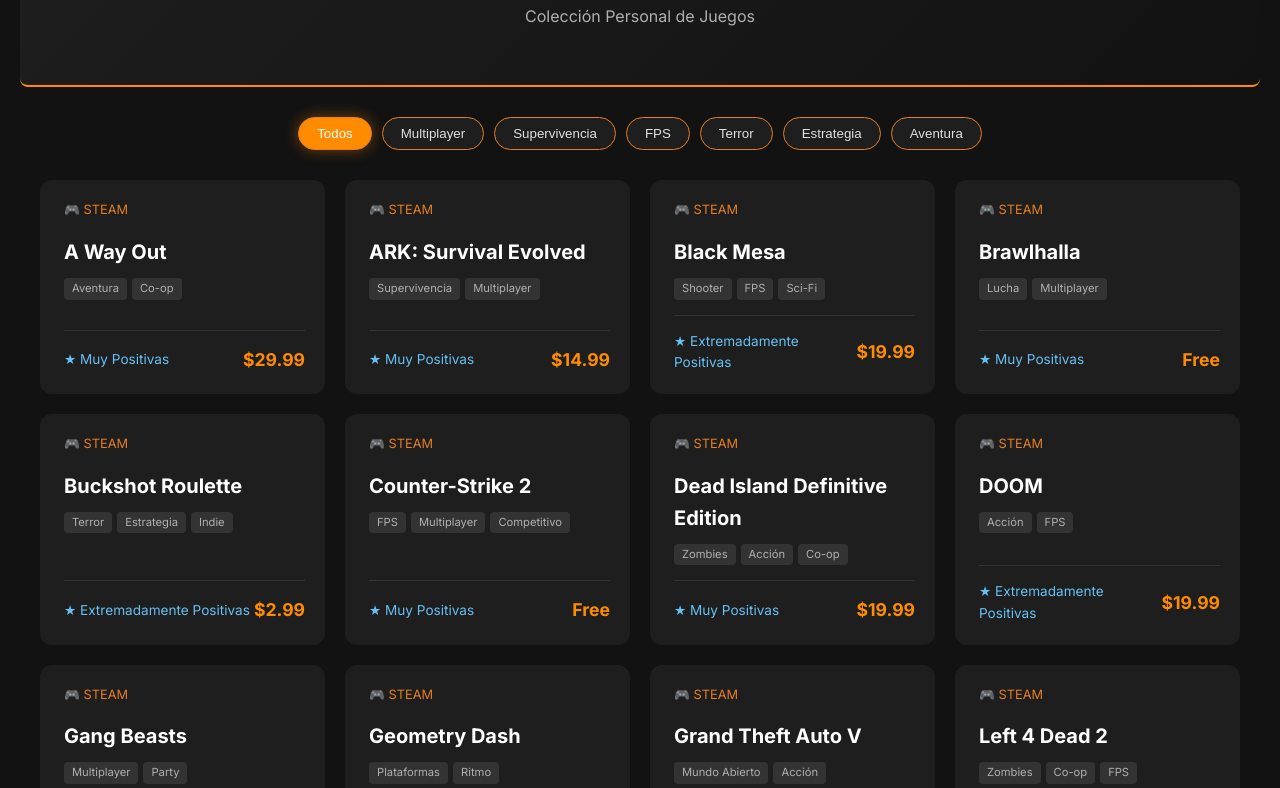
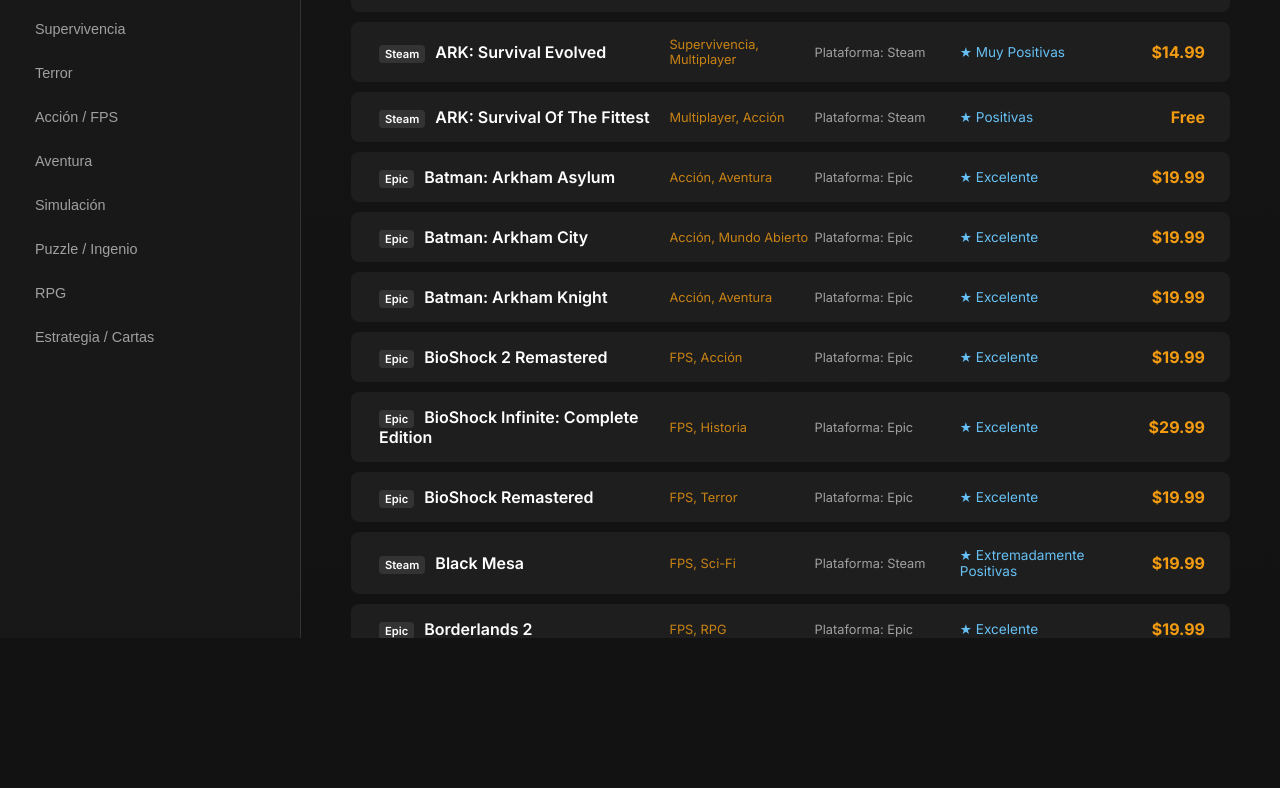
Before and after one commit to lisanpereyra15-max/juegos, a plain HTML site: page index.html in a window 1280 px wide. Shown: the part 162-950 px from the top of the page. After the commit the page ends 800 px from the top, so only its background shows below. Drawn offline with Linux system fonts and the light colour scheme.

Commit message:
Add files via upload

```diff
--- a/index.html
+++ b/index.html
@@ -1,243 +1,292 @@
-index.html
 <!DOCTYPE html>
 <html lang="es">
 <head>
     <meta charset="UTF-8">
     <meta name="viewport" content="width=device-width, initial-scale=1.0">
-    <title>Mi Biblioteca de Steam | Gaming Vault</title>
-    <link href="https://fonts.googleapis.com/css2?family=Inter:wght@300;400;700&display=swap" rel="stylesheet">
+    <title>GameVault | Mi Biblioteca Completa</title>
+    <link href="https://fonts.googleapis.com/css2?family=Inter:wght@300;400;600;700&display=swap" rel="stylesheet">
     <style>
         :root {
-            --bg-color: #121212; /* Fondo oscuro base */
-            --card-bg: #1e1e1e; /* Color de las tarjetas */
-            --accent-warm: #ff8c00; /* Naranja cálido */
-            --accent-soft: #e67e22; /* Ámbar */
-            --text-main: #e0e0e0;
-            --text-dim: #b0b0b0;
-            --steam-blue: #171a21;
+            --bg-body: #121212;
+            --bg-side: #181818;
+            --bg-item: #1e1e1e;
+            --bg-item-hover: #252525;
+            --accent: #f39c12; /* Naranja cálido */
+            --accent-glow: rgba(243, 156, 18, 0.2);
+            --text-p: #e0e0e0;
+            --text-s: #a0a0a0;
+            --steam: #1b2838;
+            --epic: #2a2a2a;
         }
 
         body {
             font-family: 'Inter', sans-serif;
-            background-color: var(--bg-color);
-            color: var(--text-main);
+            background-color: var(--bg-body);
+            color: var(--text-p);
             margin: 0;
+            display: flex;
+            height: 100vh;
+            overflow: hidden;
+        }
+
+        /* Sidebar de Filtros */
+        aside {
+            width: 260px;
+            background-color: var(--bg-side);
+            border-right: 1px solid #333;
+            display: flex;
+            flex-direction: column;
             padding: 20px;
-            line-height: 1.6;
+            flex-shrink: 0;
+        }
+
+        aside h2 {
+            font-size: 1.2rem;
+            color: var(--accent);
+            text-transform: uppercase;
+            letter-spacing: 1px;
+            margin-bottom: 25px;
+        }
+
+        .filter-group {
+            display: flex;
+            flex-direction: column;
+            gap: 8px;
+            overflow-y: auto;
+        }
+
+        .filter-btn {
+            background: transparent;
+            border: none;
+            color: var(--text-s);
+            text-align: left;
+            padding: 10px 15px;
+            border-radius: 6px;
+            cursor: pointer;
+            font-size: 0.9rem;
+            transition: all 0.2s;
+        }
+
+        .filter-btn:hover {
+            background: var(--bg-item);
+            color: white;
+        }
+
+        .filter-btn.active {
+            background: var(--accent);
+            color: #000;
+            font-weight: 600;
+        }
+
+        /* Contenedor Principal */
+        main {
+            flex-grow: 1;
+            padding: 30px 50px;
+            overflow-y: auto;
+            background: linear-gradient(180deg, #141414 0%, #121212 100%);
         }
 
         header {
-            text-align: center;
-            padding: 40px 0;
-            background: linear-gradient(135deg, #1e1e1e 0%, #121212 100%);
-            border-bottom: 2px solid var(--accent-warm);
-            margin-bottom: 30px;
-            border-radius: 8px;
-        }
-
-        h1 {
-            margin: 0;
-            font-size: 2.5rem;
-            color: var(--accent-warm);
-            text-transform: uppercase;
-            letter-spacing: 2px;
-        }
-
-        /* Estilos de Filtros */
-        .filters {
-            display: flex;
-            justify-content: center;
-            flex-wrap: wrap;
-            gap: 10px;
             margin-bottom: 30px;
         }
 
-        .filter-btn {
-            background: var(--card-bg);
-            color: var(--text-main);
-            border: 1px solid var(--accent-soft);
-            padding: 8px 18px;
-            border-radius: 20px;
-            cursor: pointer;
-            transition: all 0.3s ease;
+        header h1 {
+            font-size: 2rem;
+            margin: 0;
         }
 
-        .filter-btn:hover, .filter-btn.active {
-            background: var(--accent-warm);
-            color: white;
-            box-shadow: 0 0 15px rgba(255, 140, 0, 0.4);
+        header p {
+            color: var(--text-s);
+            margin-top: 5px;
         }
 
-        /* Grid de Juegos */
-        .games-grid {
-            display: grid;
-            grid-template-columns: repeat(auto-fill, minmax(280px, 1fr));
-            gap: 20px;
-            max-width: 1200px;
-            margin: 0 auto;
+        /* Lista Vertical */
+        .game-list {
+            display: flex;
+            flex-direction: column;
+            gap: 10px;
+            max-width: 1000px;
         }
 
-        .game-card {
-            background: var(--card-bg);
-            border-radius: 12px;
-            padding: 20px;
-            border-left: 4px solid transparent;
-            transition: transform 0.3s ease, border-color 0.3s ease;
-            display: flex;
-            flex-direction: column;
-            justify-content: space-between;
+        .game-row {
+            background-color: var(--bg-item);
+            padding: 15px 25px;
+            border-radius: 8px;
+            display: grid;
+            grid-template-columns: 2fr 1fr 1fr 1fr 100px;
+            align-items: center;
+            transition: all 0.2s;
+            border-left: 3px solid transparent;
         }
 
-        .game-card:hover {
-            transform: translateY(-5px);
-            border-left-color: var(--accent-warm);
-            box-shadow: 0 10px 20px rgba(0,0,0,0.5);
+        .game-row:hover {
+            background-color: var(--bg-item-hover);
+            border-left-color: var(--accent);
+            transform: translateX(5px);
         }
 
-        .game-title {
-            font-size: 1.25rem;
-            font-weight: bold;
-            margin-bottom: 10px;
-            color: white;
+        .name-col { font-weight: 600; font-size: 1rem; color: #fff; }
+        .platform-col { font-size: 0.8rem; color: var(--text-s); }
+        .category-col { font-size: 0.8rem; color: var(--accent); opacity: 0.8; }
+        .rating-col { font-size: 0.85rem; color: #66c0f4; }
+        .price-col { text-align: right; font-weight: 700; color: var(--accent); }
+
+        .badge {
+            padding: 2px 6px;
+            border-radius: 4px;
+            font-size: 0.7rem;
+            margin-right: 10px;
+            background: #333;
         }
 
-        .game-platform {
-            font-size: 0.8rem;
-            text-transform: uppercase;
-            color: var(--accent-soft);
-            margin-bottom: 15px;
-            display: flex;
-            align-items: center;
-            gap: 5px;
-        }
+        /* Scrollbar Personalizado */
+        ::-webkit-scrollbar { width: 8px; }
+        ::-webkit-scrollbar-track { background: var(--bg-body); }
+        ::-webkit-scrollbar-thumb { background: #333; border-radius: 10px; }
+        ::-webkit-scrollbar-thumb:hover { background: var(--accent); }
 
-        .game-tags {
-            display: flex;
-            flex-wrap: wrap;
-            gap: 5px;
-            margin-bottom: 15px;
-        }
-
-        .tag {
-            font-size: 0.7rem;
-            background: #333;
-            padding: 2px 8px;
-            border-radius: 4px;
-            color: var(--text-dim);
-        }
-
-        .game-info {
-            border-top: 1px solid #333;
-            padding-top: 15px;
-            display: flex;
-            justify-content: space-between;
-            align-items: center;
-        }
-
-        .steam-rating {
-            font-size: 0.85rem;
-            color: #66c0f4; /* Azul Steam */
-        }
-
-        .game-price {
-            font-weight: bold;
-            color: var(--accent-warm);
-            font-size: 1.1rem;
-        }
-
-        /* Animación para el filtrado */
-        .hidden {
-            display: none;
+        @media (max-width: 900px) {
+            .game-row { grid-template-columns: 1fr 1fr; gap: 10px; }
+            .rating-col, .category-col { display: none; }
+            body { flex-direction: column; }
+            aside { width: 100%; height: auto; border-right: none; border-bottom: 1px solid #333; }
+            .filter-group { flex-direction: row; flex-wrap: wrap; }
         }
     </style>
 </head>
 <body>
 
-    <header>
-        <h1>Mi Biblioteca Steam</h1>
-        <p style="color: var(--text-dim);">Colección Personal de Juegos</p>
-    </header>
+    <aside>
+        <h2>Filtros</h2>
+        <div class="filter-group">
+            <button class="filter-btn active" onclick="filterBy('all', this)">Todos los Juegos</button>
+            <button class="filter-btn" onclick="filterBy('Multiplayer', this)">Multiplayer</button>
+            <button class="filter-btn" onclick="filterBy('Supervivencia', this)">Supervivencia</button>
+            <button class="filter-btn" onclick="filterBy('Terror', this)">Terror</button>
+            <button class="filter-btn" onclick="filterBy('FPS', this)">Acción / FPS</button>
+            <button class="filter-btn" onclick="filterBy('Aventura', this)">Aventura</button>
+            <button class="filter-btn" onclick="filterBy('Simulación', this)">Simulación</button>
+            <button class="filter-btn" onclick="filterBy('Puzzle', this)">Puzzle / Ingenio</button>
+            <button class="filter-btn" onclick="filterBy('RPG', this)">RPG</button>
+            <button class="filter-btn" onclick="filterBy('Estrategia', this)">Estrategia / Cartas</button>
+        </div>
+    </aside>
 
-    <div class="filters" id="filter-container">
-        <button class="filter-btn active" onclick="filterSelection('all')">Todos</button>
-        <button class="filter-btn" onclick="filterSelection('Multiplayer')">Multiplayer</button>
-        <button class="filter-btn" onclick="filterSelection('Supervivencia')">Supervivencia</button>
-        <button class="filter-btn" onclick="filterSelection('FPS')">FPS</button>
-        <button class="filter-btn" onclick="filterSelection('Terror')">Terror</button>
-        <button class="filter-btn" onclick="filterSelection('Estrategia')">Estrategia</button>
-        <button class="filter-btn" onclick="filterSelection('Aventura')">Aventura</button>
-    </div>
+    <main>
+        <header>
+            <h1>Gaming Vault</h1>
+            <p id="counter">Cargando biblioteca...</p>
+        </header>
 
-    <div class="games-grid" id="games-grid">
-        </div>
+        <div class="game-list" id="game-list-container">
+            </div>
+    </main>
 
     <script>
         const games = [
-            { title: "A Way Out", platform: "Steam", categories: ["Aventura", "Co-op"], rating: "Muy Positivas", price: "$29.99" },
-            { title: "ARK: Survival Evolved", platform: "Steam", categories: ["Supervivencia", "Multiplayer"], rating: "Muy Positivas", price: "$14.99" },
-            { title: "Black Mesa", platform: "Steam", categories: ["Shooter", "FPS", "Sci-Fi"], rating: "Extremadamente Positivas", price: "$19.99" },
-            { title: "Brawlhalla", platform: "Steam", categories: ["Lucha", "Multiplayer"], rating: "Muy Positivas", price: "Free" },
-            { title: "Buckshot Roulette", platform: "Steam", categories: ["Terror", "Estrategia", "Indie"], rating: "Extremadamente Positivas", price: "$2.99" },
-            { title: "Counter-Strike 2", platform: "Steam", categories: ["FPS", "Multiplayer", "Competitivo"], rating: "Muy Positivas", price: "Free" },
-            { title: "Dead Island Definitive Edition", platform: "Steam", categories: ["Zombies", "Acción", "Co-op"], rating: "Muy Positivas", price: "$19.99" },
-            { title: "DOOM", platform: "Steam", categories: ["Acción", "FPS"], rating: "Extremadamente Positivas", price: "$19.99" },
-            { title: "Gang Beasts", platform: "Steam", categories: ["Multiplayer", "Party"], rating: "Muy Positivas", price: "$19.99" },
-            { title: "Geometry Dash", platform: "Steam", categories: ["Plataformas", "Ritmo"], rating: "Extremadamente Positivas", price: "$4.99" },
-            { title: "Grand Theft Auto V", platform: "Steam", categories: ["Mundo Abierto", "Acción"], rating: "Muy Positivas", price: "$29.99" },
-            { title: "Left 4 Dead 2", platform: "Steam", categories: ["Zombies", "Co-op", "FPS"], rating: "Extremadamente Positivas", price: "$9.99" },
-            { title: "Lethal Company", platform: "Steam", categories: ["Terror", "Co-op", "Multiplayer"], rating: "Extremadamente Positivas", price: "$9.99" },
-            { title: "Phasmophobia", platform: "Steam", categories: ["Terror", "Co-op", "Investigación"], rating: "Extremadamente Positivas", price: "$13.99" },
-            { title: "Project Zomboid", platform: "Steam", categories: ["Supervivencia", "RPG", "Zombies"], rating: "Extremadamente Positivas", price: "$19.99" },
-            { title: "Raft", platform: "Steam", categories: ["Supervivencia", "Co-op", "Aventura"], rating: "Muy Positivas", price: "$19.99" },
-            { title: "Subnautica", platform: "Steam", categories: ["Supervivencia", "Exploración"], rating: "Extremadamente Positivas", price: "$29.99" },
-            { title: "The Forest", platform: "Steam", categories: ["Supervivencia", "Terror", "Co-op"], rating: "Extremadamente Positivas", price: "$19.99" },
-            { title: "The Witcher: Enhanced Edition", platform: "Steam", categories: ["RPG", "Fantasía"], rating: "Muy Positivas", price: "$9.99" },
-            { title: "Unravel Two", platform: "Steam", categories: ["Plataformas", "Co-op"], rating: "Muy Positivas", price: "$19.99" }
+            // --- STEAM LIBRARY ---
+            { n: "A Way Out", p: "Steam", c: ["Aventura", "Co-op"], r: "Muy Positivas", pr: "$29.99" },
+            { n: "ARK: Survival Evolved", p: "Steam", c: ["Supervivencia", "Multiplayer"], r: "Muy Positivas", pr: "$14.99" },
+            { n: "ARK: Survival Of The Fittest", p: "Steam", c: ["Multiplayer", "Acción"], r: "Positivas", pr: "Free" },
+            { n: "Black Mesa", p: "Steam", c: ["FPS", "Sci-Fi"], r: "Extremadamente Positivas", pr: "$19.99" },
+            { n: "Brawlhalla", p: "Steam", c: ["Lucha", "Multiplayer"], r: "Muy Positivas", pr: "Free" },
+            { n: "Bread & Fred Demo", p: "Steam", c: ["Plataformas", "Co-op"], r: "Muy Positivas", pr: "Free" },
+            { n: "Bridge Constructor Portal", p: "Steam", c: ["Puzzle", "Simulación"], r: "Extremadamente Positivas", pr: "$9.99" },
+            { n: "Buckshot Roulette", p: "Steam", c: ["Terror", "Estrategia"], r: "Extremadamente Positivas", pr: "$2.99" },
+            { n: "Call of Duty", p: "Steam", c: ["FPS", "Multiplayer"], r: "Variadas", pr: "$19.99" },
+            { n: "Counter-Strike 2", p: "Steam", c: ["FPS", "Multiplayer"], r: "Muy Positivas", pr: "Free" },
+            { n: "Dead Age", p: "Steam", c: ["RPG", "Zombies", "Estrategia"], r: "Muy Positivas", pr: "$14.99" },
+            { n: "Dead Island Definitive Edition", p: "Steam", c: ["Zombies", "Acción"], r: "Muy Positivas", pr: "$19.99" },
+            { n: "DOOM", p: "Steam", c: ["FPS", "Acción"], r: "Extremadamente Positivas", pr: "$19.99" },
+            { n: "Escape Memoirs: Mini Stories", p: "Steam", c: ["Puzzle", "Terror"], r: "Muy Positivas", pr: "Free" },
+            { n: "Escape Memoirs: Questionable Side Stories", p: "Steam", c: ["Puzzle", "Aventura"], r: "Muy Positivas", pr: "Free" },
+            { n: "Escape Room - The Sick Colleague", p: "Steam", c: ["Puzzle", "Indie"], r: "Muy Positivas", pr: "$4.99" },
+            { n: "Gang Beasts", p: "Steam", c: ["Multiplayer", "Física"], r: "Muy Positivas", pr: "$19.99" },
+            { n: "Geometry Dash", p: "Steam", c: ["Plataformas", "Ritmo"], r: "Extremadamente Positivas", pr: "$4.99" },
+            { n: "Getting Over It with Bennett Foddy", p: "Steam", c: ["Física", "Difícil"], r: "Muy Positivas", pr: "$7.99" },
+            { n: "Golf It!", p: "Steam", c: ["Deportes", "Multiplayer"], r: "Muy Positivas", pr: "$8.99" },
+            { n: "Golf With Your Friends", p: "Steam", c: ["Deportes", "Multiplayer"], r: "Muy Positivas", pr: "$14.99" },
+            { n: "Governor of Poker 3", p: "Steam", c: ["Estrategia", "Cartas"], r: "Muy Positivas", pr: "Free" },
+            { n: "GTA V", p: "Steam", c: ["Mundo Abierto", "Acción"], r: "Muy Positivas", pr: "$29.99" },
+            { n: "Hacknet", p: "Steam", c: ["Simulación", "Hack"], r: "Extremadamente Positivas", pr: "$9.99" },
+            { n: "Internet Cafe Simulator 2", p: "Steam", c: ["Simulación", "Gestión"], r: "Variadas", pr: "$19.99" },
+            { n: "Left 4 Dead 2", p: "Steam", c: ["FPS", "Zombies", "Multiplayer"], r: "Extremadamente Positivas", pr: "$9.99" },
+            { n: "Lethal Company", p: "Steam", c: ["Terror", "Co-op"], r: "Extremadamente Positivas", pr: "$9.99" },
+            { n: "Metal Gear Rising: Revengeance", p: "Steam", c: ["Acción", "Hack & Slash"], r: "Extremadamente Positivas", pr: "$29.99" },
+            { n: "MONOPOLY Poker", p: "Steam", c: ["Estrategia", "Cartas"], r: "Variadas", pr: "Free" },
+            { n: "Once Human", p: "Steam", c: ["Supervivencia", "Mundo Abierto"], r: "Muy Positivas", pr: "Free" },
+            { n: "PAYDAY 2", p: "Steam", c: ["Acción", "Multiplayer"], r: "Muy Positivas", pr: "$9.99" },
+            { n: "Phasmophobia", p: "Steam", c: ["Terror", "Investigación"], r: "Extremadamente Positivas", pr: "$13.99" },
+            { n: "PICO PARK: Classic Edition", p: "Steam", c: ["Puzzle", "Multiplayer"], r: "Muy Positivas", pr: "$3.99" },
+            { n: "Poker Master", p: "Steam", c: ["Estrategia", "Cartas"], r: "Variadas", pr: "Free" },
+            { n: "Project Zomboid", p: "Steam", c: ["Supervivencia", "RPG"], r: "Extremadamente Positivas", pr: "$19.99" },
+            { n: "Raft", p: "Steam", c: ["Supervivencia", "Co-op"], r: "Muy Positivas", pr: "$19.99" },
+            { n: "Ranch Simulator", p: "Steam", c: ["Simulación", "Mundo Abierto"], r: "Muy Positivas", pr: "$24.99" },
+            { n: "Sherlock Holmes Chapter One", p: "Steam", c: ["Investigación", "Aventura"], r: "Muy Positivas", pr: "$44.99" },
+            { n: "Sherlock Holmes: Crimes and Punishments", p: "Steam", c: ["Investigación", "Aventura"], r: "Muy Positivas", pr: "$29.99" },
+            { n: "Stumble Guys", p: "Steam", c: ["Multiplayer", "Party"], r: "Muy Positivas", pr: "Free" },
+            { n: "Subnautica", p: "Steam", c: ["Supervivencia", "Aventura"], r: "Extremadamente Positivas", pr: "$29.99" },
+            { n: "The Forest", p: "Steam", c: ["Supervivencia", "Terror"], r: "Extremadamente Positivas", pr: "$19.99" },
+            { n: "Thief Simulator", p: "Steam", c: ["Simulación", "Acción"], r: "Muy Positivas", pr: "$19.99" },
+            { n: "Tres Reinos: El señor de la guerra", p: "Steam", c: ["Estrategia", "RPG"], r: "Variadas", pr: "Free" },
+            { n: "Unravel Two", p: "Steam", c: ["Aventura", "Puzzle"], r: "Muy Positivas", pr: "$19.99" },
+            { n: "The Witcher: Enhanced Edition", p: "Steam", c: ["RPG", "Fantasía"], r: "Muy Positivas", pr: "$9.99" },
+
+            // --- EPIC GAMES LIBRARY ---
+            { n: "Batman: Arkham Asylum", p: "Epic", c: ["Acción", "Aventura"], r: "Excelente", pr: "$19.99" },
+            { n: "Batman: Arkham City", p: "Epic", c: ["Acción", "Mundo Abierto"], r: "Excelente", pr: "$19.99" },
+            { n: "Batman: Arkham Knight", p: "Epic", c: ["Acción", "Aventura"], r: "Excelente", pr: "$19.99" },
+            { n: "BioShock Remastered", p: "Epic", c: ["FPS", "Terror"], r: "Excelente", pr: "$19.99" },
+            { n: "BioShock 2 Remastered", p: "Epic", c: ["FPS", "Acción"], r: "Excelente", pr: "$19.99" },
+            { n: "BioShock Infinite: Complete Edition", p: "Epic", c: ["FPS", "Historia"], r: "Excelente", pr: "$29.99" },
+            { n: "Borderlands 2", p: "Epic", c: ["FPS", "RPG"], r: "Excelente", pr: "$19.99" },
+            { n: "Borderlands: Pre-Sequel", p: "Epic", c: ["FPS", "RPG"], r: "Excelente", pr: "$39.99" },
+            { n: "Death Stranding", p: "Epic", c: ["Aventura", "Mundo Abierto"], r: "Excelente", pr: "$29.99" },
+            { n: "Fall Guys", p: "Epic", c: ["Multiplayer", "Party"], r: "Muy Positivas", pr: "Free" },
+            { n: "Ghostrunner", p: "Epic", c: ["Acción", "Cyberpunk"], r: "Excelente", pr: "$29.99" },
+            { n: "Rocket League", p: "Epic", c: ["Multiplayer", "Deportes"], r: "Muy Positivas", pr: "Free" },
+            { n: "Tomb Raider: GOTY", p: "Epic", c: ["Aventura", "Acción"], r: "Excelente", pr: "$19.99" },
+            { n: "Rise of the Tomb Raider", p: "Epic", c: ["Aventura", "Acción"], r: "Excelente", pr: "$29.99" },
+            { n: "Shadow of the Tomb Raider", p: "Epic", c: ["Aventura", "Acción"], r: "Excelente", pr: "$39.99" },
+            { n: "Wolfenstein: The New Order", p: "Epic", c: ["FPS", "Acción"], r: "Excelente", pr: "$19.99" }
         ];
 
-        function displayGames(filter = 'all') {
-            const grid = document.getElementById('games-grid');
-            grid.innerHTML = '';
+        function renderGames(data) {
+            const container = document.getElementById('game-list-container');
+            const counter = document.getElementById('counter');
+            container.innerHTML = '';
 
-            const filteredGames = filter === 'all'
-                ? games
-                : games.filter(g => g.categories.includes(filter));
-
-            filteredGames.forEach(game => {
-                const card = document.createElement('div');
-                card.className = 'game-card';
-                card.innerHTML = `
-                    <div>
-                        <div class="game-platform">🎮 ${game.platform}</div>
-                        <div class="game-title">${game.title}</div>
-                        <div class="game-tags">
-                            ${game.categories.map(cat => `<span class="tag">${cat}</span>`).join('')}
-                        </div>
-                    </div>
-                    <div class="game-info">
-                        <span class="steam-rating">★ ${game.rating}</span>
-                        <span class="game-price">${game.price}</span>
-                    </div>
+            data.sort((a,b) => a.n.localeCompare(b.n)).forEach(game => {
+                const row = document.createElement('div');
+                row.className = 'game-row';
+                row.innerHTML = `
+                    <div class="name-col"><span class="badge">${game.p}</span>${game.n}</div>
+                    <div class="category-col">${game.c.join(', ')}</div>
+                    <div class="platform-col">Plataforma: ${game.p}</div>
+                    <div class="rating-col">★ ${game.r}</div>
+                    <div class="price-col">${game.pr}</div>
                 `;
-                grid.appendChild(card);
+                container.appendChild(row);
             });
+            counter.innerText = `${data.length} juegos encontrados en tu biblioteca`;
         }
 
-        function filterSelection(category) {
-            displayGames(category);
+        function filterBy(cat, btn) {
+            // UI Update
+            document.querySelectorAll('.filter-btn').forEach(b => b.classList.remove('active'));
+            btn.classList.add('active');
 
-            // Actualizar estado activo de botones
-            const btns = document.getElementsByClassName("filter-btn");
-            for (let i = 0; i < btns.length; i++) {
-                btns[i].classList.remove("active");
-                if (btns[i].innerText === category || (category === 'all' && btns[i].innerText === 'Todos')) {
-                    btns[i].classList.add("active");
-                }
+            // Logic
+            if(cat === 'all') {
+                renderGames(games);
+            } else {
+                const filtered = games.filter(g => g.c.includes(cat));
+                renderGames(filtered);
             }
         }
 
-        // Carga inicial
-        displayGames();
+        // Init
+        renderGames(games);
     </script>
 </body>
 </html>
```
